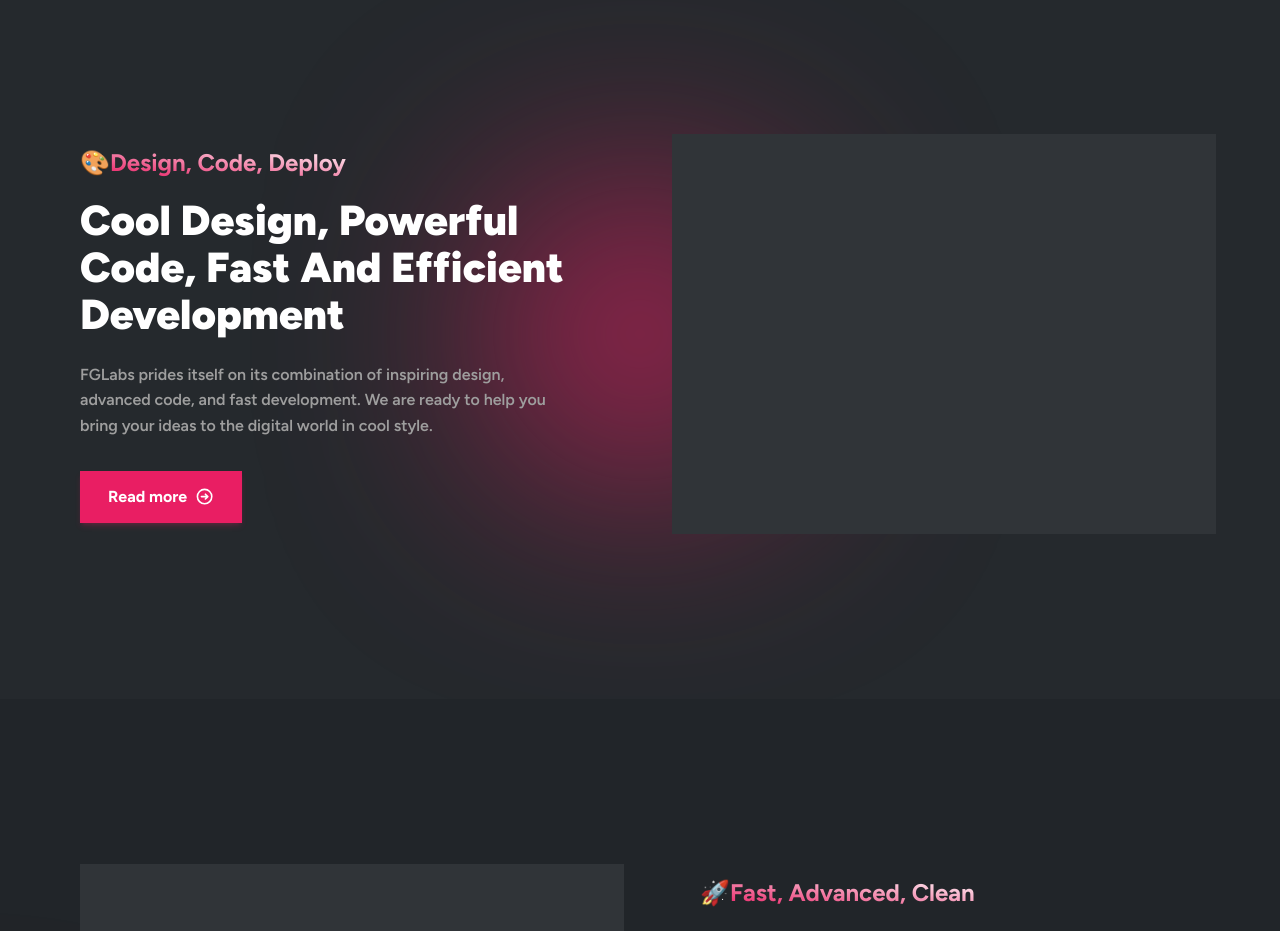
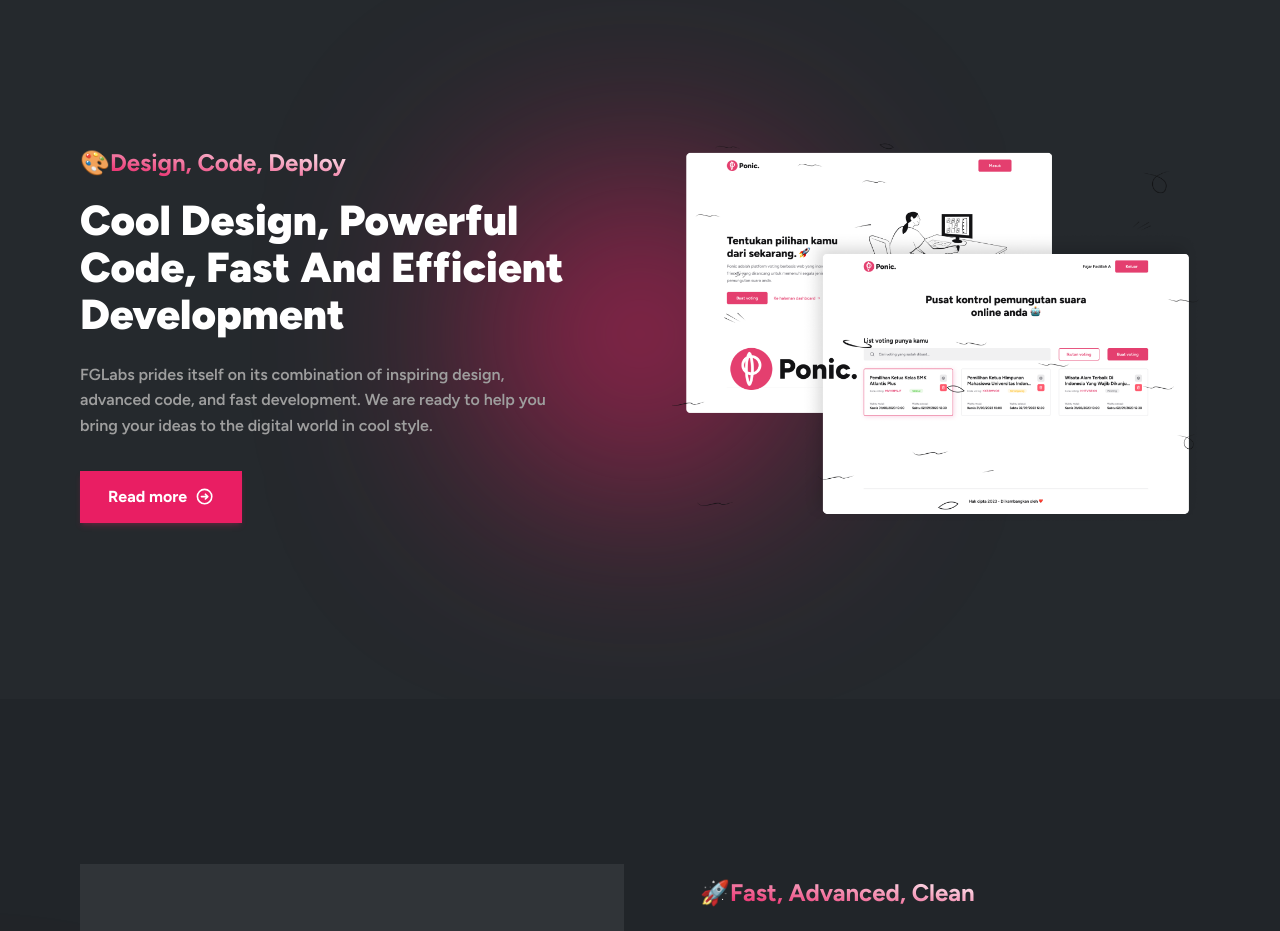
Before and after one commit to fajarfadillahh/fglabs-portfolio-website, a Next.js app: page / in a window 1280 px wide. Shown: the part 780-1711 px from the top of the page. Built offline with nearby package versions, Linux system fonts and the light colour scheme.

Commit message:
add image

```diff
--- a/pages/index.jsx
+++ b/pages/index.jsx
@@ -77,7 +77,13 @@ export default function Home() {
               </Button>
             </div>
 
-            <div className="h-[400px] w-[544px] bg-[#303438]" />
+            <Image
+              src="/assets/image-1.png"
+              alt="image"
+              width={580}
+              height={430}
+              priority={true}
+            />
           </div>
         </section>
 
```
Also changed, not shown: public/assets/image-1.png (added).
